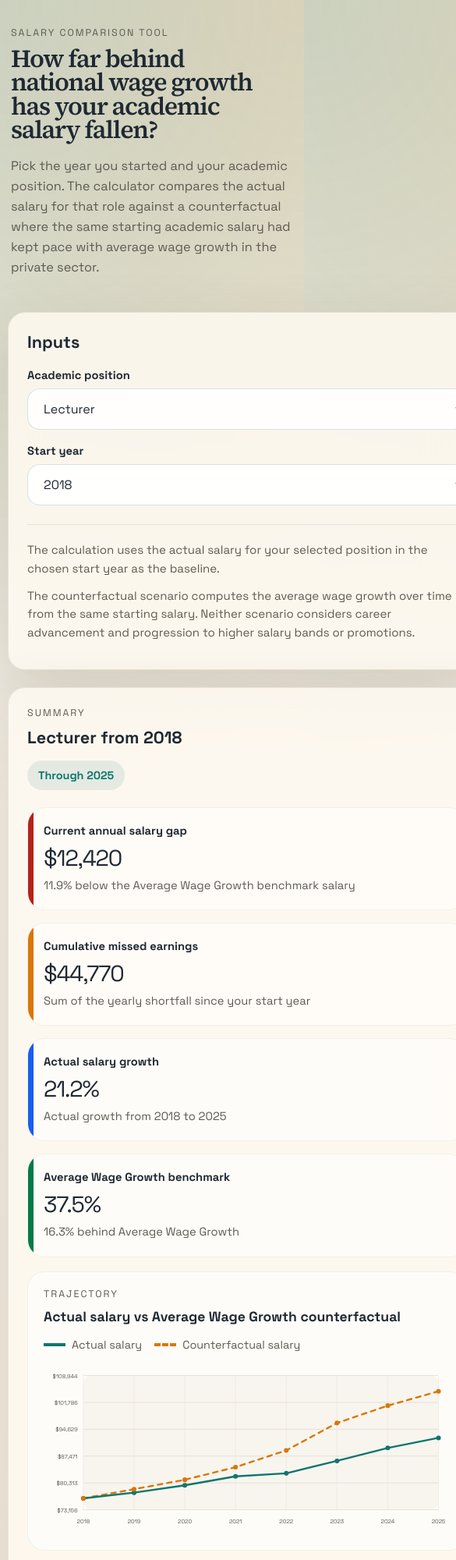
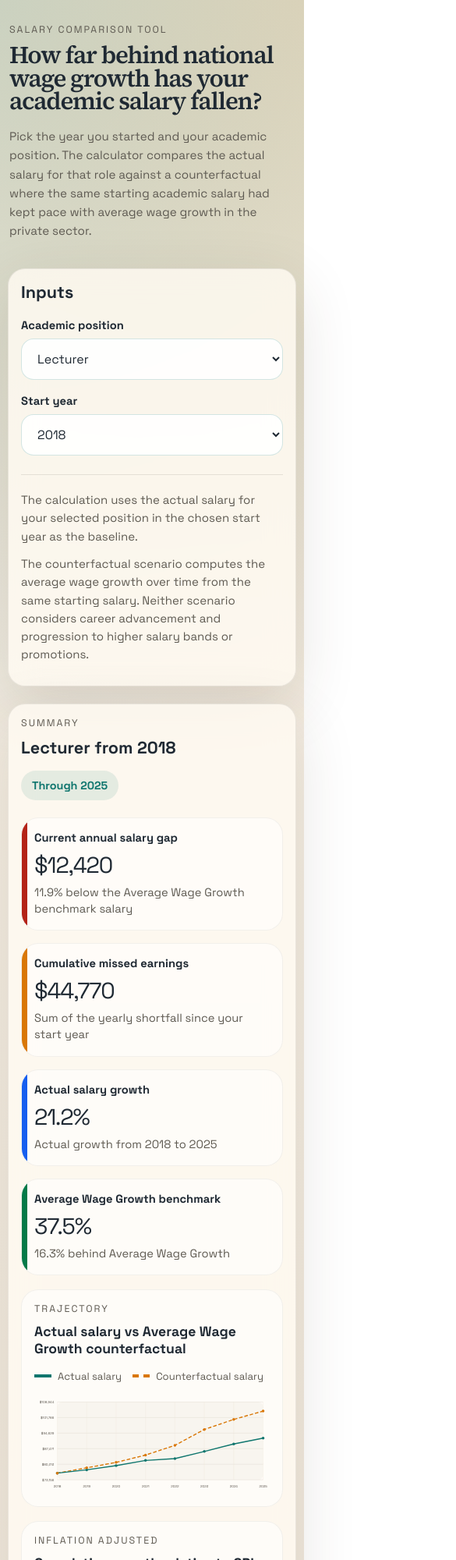
Before and after one commit to WatsonTools/UC_Salaries, a plain HTML site: page index.html in a window 390 px wide. Shown: the top 2000 px of the page at 78% size, 585 px wide, since content can reach past the window. Drawn offline with Linux system fonts and the light colour scheme.

Commit message:
Edited width to fit on mobile

```diff
--- a/styles.css
+++ b/styles.css
@@ -25,6 +25,7 @@
   font-family: "Space Grotesk", sans-serif;
   color: var(--text);
   background: var(--bg-accent);
+  overflow-x: hidden;
 }
 
 .page-shell {
@@ -90,6 +91,10 @@
   align-items: start;
 }
 
+.layout > * {
+  min-width: 0;
+}
+
 .panel {
   background: var(--panel);
   backdrop-filter: blur(18px);
@@ -145,6 +150,7 @@
 
 .results-panel {
   padding: 24px;
+  min-width: 0;
 }
 
 .results-header,
@@ -269,7 +275,8 @@
   border-top-style: dashed;
 }
 
-#trajectory-chart {
+#trajectory-chart,
+#real-growth-chart {
   display: block;
   width: 100%;
   height: auto;
@@ -345,6 +352,7 @@
   .page-shell {
     width: min(100vw - 20px, 1200px);
     padding-top: 22px;
+    padding-bottom: 28px;
   }
 
   .results-header,
@@ -362,4 +370,44 @@
   .table-card {
     border-radius: 22px;
   }
+
+  .hero {
+    padding: 8px 2px 20px;
+  }
+
+  h1 {
+    font-size: clamp(1.7rem, 8vw, 2.35rem);
+    max-width: none;
+  }
+
+  .hero-copy {
+    font-size: 0.95rem;
+  }
+
+  .controls-panel,
+  .results-panel,
+  .metric-card,
+  .chart-card,
+  .table-card {
+    padding: 16px;
+  }
+
+  .legend {
+    gap: 10px 14px;
+    font-size: 0.82rem;
+  }
+
+  .legend-line {
+    width: 22px;
+  }
+
+  th,
+  td {
+    padding: 12px 10px;
+  }
+
+  .source-note {
+    padding: 14px 4px 2px;
+    font-size: 0.9rem;
+  }
 }
```
